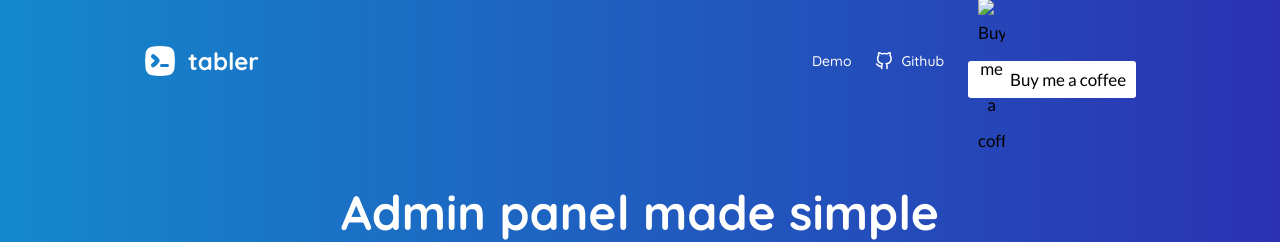
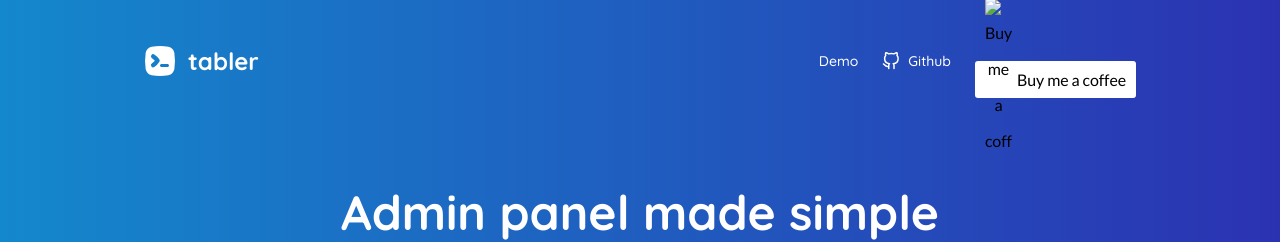
Before and after one commit to anndream/tabler.github.io, a Jekyll site: the page built from index.html, in a window 1280 px wide. Shown: the top 242 px of the page. Built offline with Jekyll 4.4.1, drawn with Linux system fonts in a browser that asks for light colours.

Commit message:
Update header.html

```diff
--- a/_includes/header.html
+++ b/_includes/header.html
@@ -12,7 +12,7 @@
 			</a>
 
 			<div class="ml-4 d-none d-md-inline-block">
-    <style>.bmc-button img{width: 27px !important;margin-bottom: 1px !important;box-shadow: none !important;border: none !important;vertical-align: middle !important;}.bmc-button{line-height: 36px !important;height:37px !important;text-decoration: none !important;display:inline-flex !important;color:#000000 !important;background-color:#FFFFFF !important;border-radius: 3px !important;border: 1px solid transparent !important;padding: 0px 9px !important;font-size: 17px !important;letter-spacing:-0.08px !important;margin: 0 auto !important;font-family:'Lato', sans-serif !important;-webkit-box-sizing: border-box !important;box-sizing: border-box !important;-o-transition: 0.3s all linear !important;-webkit-transition: 0.3s all linear !important;-moz-transition: 0.3s all linear !important;-ms-transition: 0.3s all linear !important;transition: 0.3s all linear !important;}.bmc-button:hover, .bmc-button:active, .bmc-button:focus {-webkit-box-shadow: 0px 1px 2px 2px rgba(190, 190, 190, 0.5) !important;text-decoration: none !important;box-shadow: 0px 1px 2px 2px rgba(190, 190, 190, 0.5) !important;opacity: 0.85 !important;color:#000000 !important;}</style><link href="https://fonts.googleapis.com/css?family=Lato&amp;subset=latin,latin-ext" rel="stylesheet"><a class="bmc-button" target="_blank" href="https://www.buymeacoffee.com/pawelkuna"><img src="https://www.buymeacoffee.com/assets/img/BMC-btn-logo.svg" alt="Buy me a coffee"><span style="margin-left:5px">Buy me a coffee</span></a>
+    <style>.bmc-button img{width: 27px !important;margin-bottom: 1px !important;box-shadow: none !important;border: none !important;vertical-align: middle !important;}.bmc-button{line-height: 36px !important;height:37px !important;text-decoration: none !important;display:inline-flex !important;color:#000000 !important;background-color:#FFFFFF !important;border-radius: 3px !important;border: 1px solid transparent !important;padding: 0px 9px !important;font-size: 16px !important;letter-spacing:-0.08px !important;margin: 0 auto !important;font-family:'Lato', sans-serif !important;-webkit-box-sizing: border-box !important;box-sizing: border-box !important;-o-transition: 0.3s all linear !important;-webkit-transition: 0.3s all linear !important;-moz-transition: 0.3s all linear !important;-ms-transition: 0.3s all linear !important;transition: 0.3s all linear !important;}.bmc-button:hover, .bmc-button:active, .bmc-button:focus {-webkit-box-shadow: 0px 1px 2px 2px rgba(190, 190, 190, 0.5) !important;text-decoration: none !important;box-shadow: 0px 1px 2px 2px rgba(190, 190, 190, 0.5) !important;opacity: 0.85 !important;color:#000000 !important;}</style><link href="https://fonts.googleapis.com/css?family=Lato&amp;subset=latin,latin-ext" rel="stylesheet"><a class="bmc-button" target="_blank" href="https://www.buymeacoffee.com/pawelkuna"><img src="https://www.buymeacoffee.com/assets/img/BMC-btn-logo.svg" alt="Buy me a coffee"><span style="margin-left:5px">Buy me a coffee</span></a>
     </div>
 		</div>
 	</div>
```
